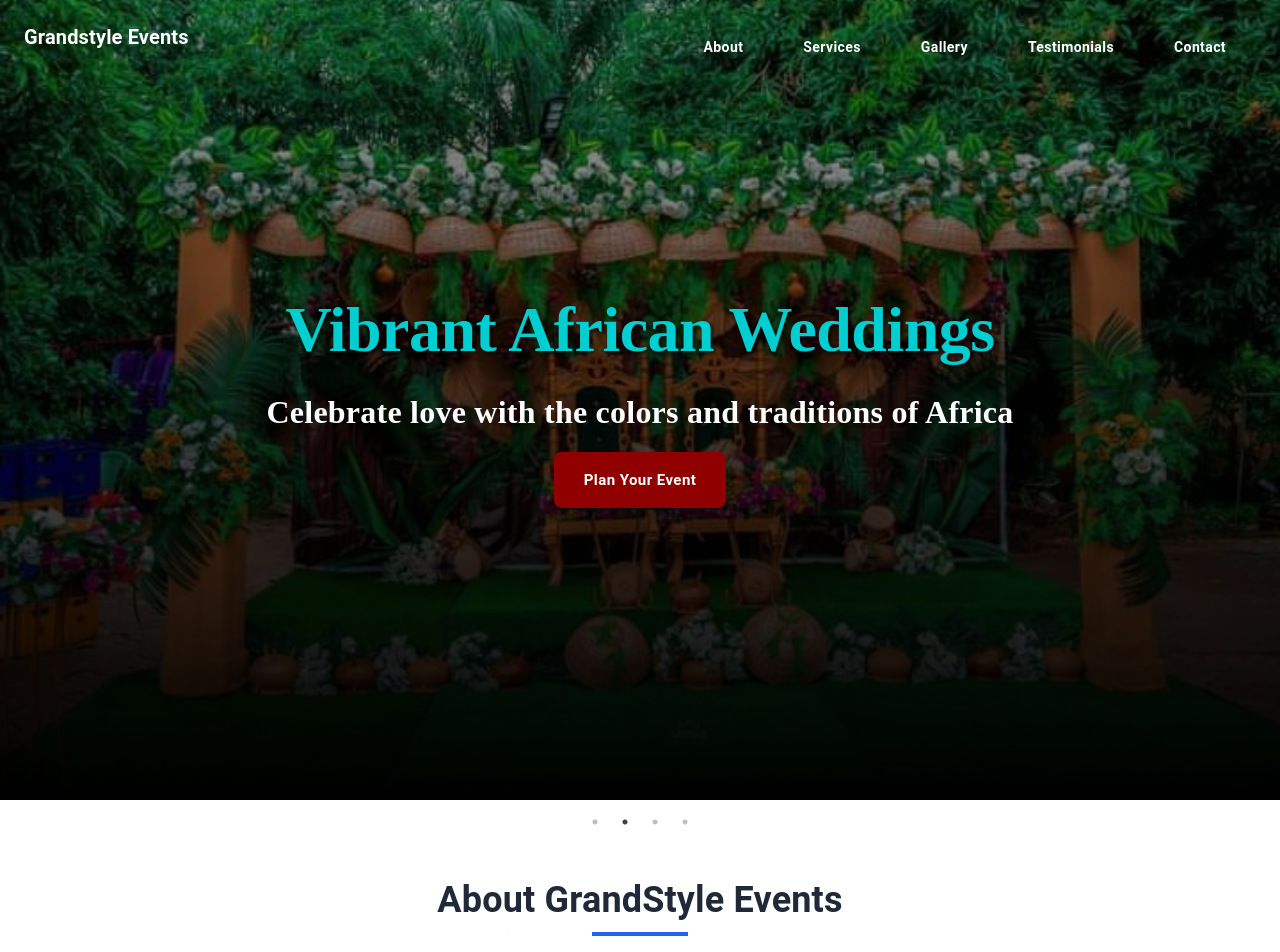
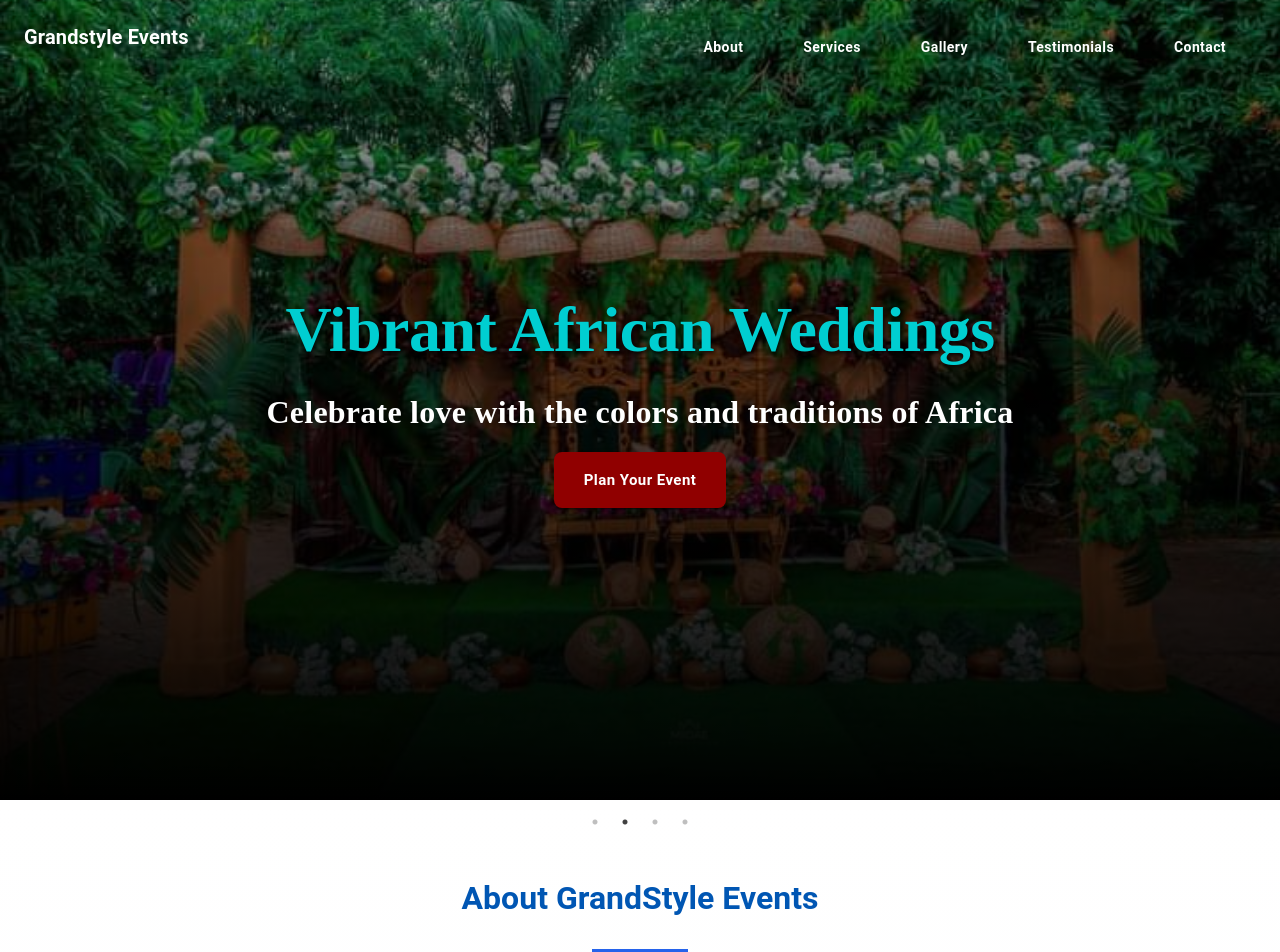
Before and after one commit to Gandokijnr/Grandstyle-website, a React (Vite) app: page / in a window 1280 px wide. Shown: the top 952 px of the page. Built offline with nearby package versions, Linux system fonts and the light colour scheme.

Commit message:
about section redesign

```diff
--- a/src/components/About.tsx
+++ b/src/components/About.tsx
@@ -1,5 +1,6 @@
 import React from "react";
 import { motion } from "framer-motion";
+import { Typography } from "@mui/material";
 
 const About = () => {
   const aboutContent = [
@@ -42,9 +43,12 @@ const About = () => {
             animate={{ opacity: 1, y: 0 }}
             transition={{ duration: 0.6 }}
           >
-            <h2 className="text-4xl font-bold mb-3 text-gray-800">
+            <Typography
+              variant="h3"
+              className="text-4xl font-bold mb-3 text-gray-800"
+            >
               About GrandStyle Events
-            </h2>
+            </Typography>
             <div className="w-24 h-1 bg-blue-600 mx-auto mb-6"></div>
             <p className="text-gray-600 max-w-2xl mx-auto">
               Creating memorable event experiences with passion and expertise
```
